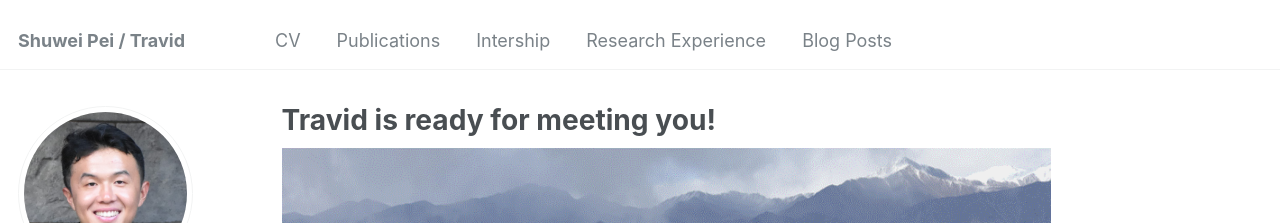
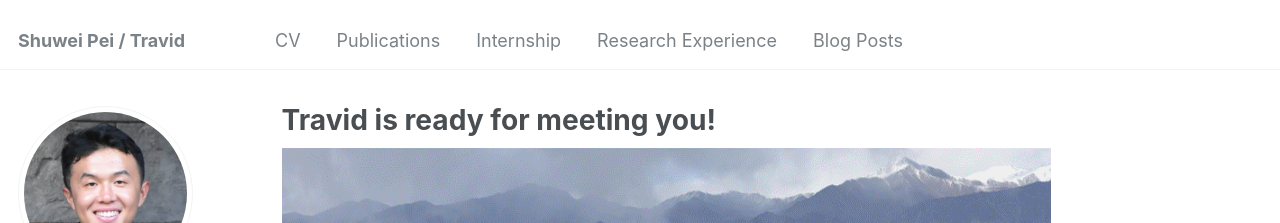
Before and after one commit to Travid-Pei/Travid-Pei.github.io, a Jekyll site: the page built from _pages/about.md, in a window 1280 px wide. Shown: the top 223 px of the page. Built offline with Jekyll 4.4.1, drawn with Linux system fonts in a browser that asks for light colours; some web fonts are replaced.

Commit message:
Update navigation.yml

```diff
--- a/_data/navigation.yml
+++ b/_data/navigation.yml
@@ -14,7 +14,7 @@ main:
 #  - title: "Talks"
 #    url: /talks/
 
-  - title: "Intership"
+  - title: "Internship"
     url: /teaching/
 
   - title: "Research Experience"
```
